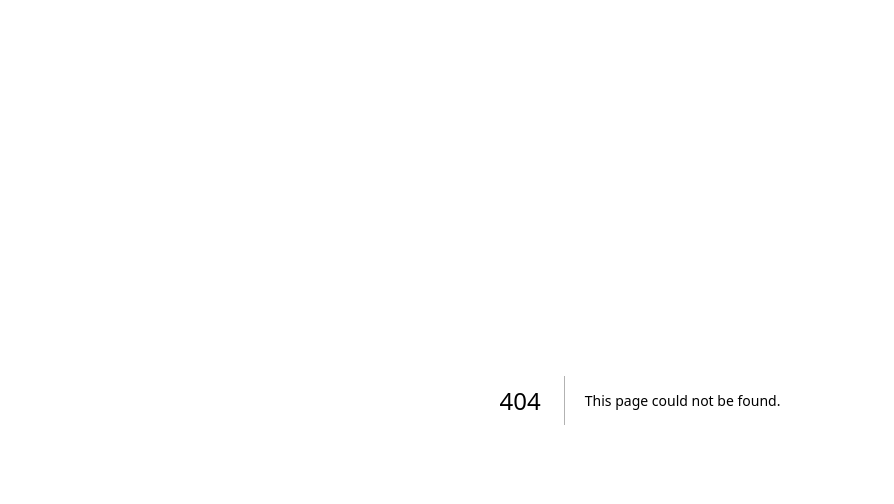
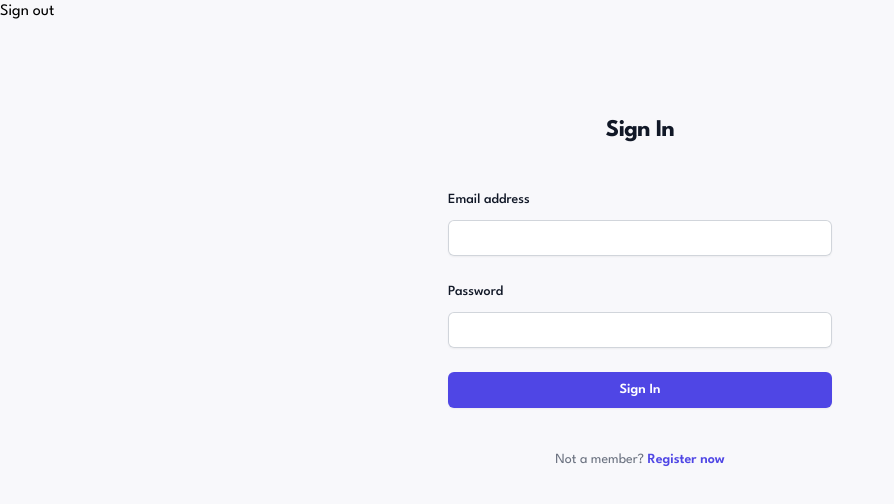
Before and after one commit to ryanguyen206/invoice-app, a Next.js app: page /sign-in in a window 1280 px wide. Before the commit this address had no page. Shown: the top 504 px of the page, without its empty margins (0-894 px from the left). Built offline with nearby package versions, Linux system fonts and the light colour scheme; no server answers.

Commit message:
add redrect and protected pages

```diff
--- a/app/api/auth/[...nextauth].ts
+++ b/app/api/auth/[...nextauth]/route.ts
@@ -10,12 +10,14 @@ export const authOptions: NextAuthOptions = {
   adapter: PrismaAdapter(prisma),
   providers: [
     CredentialsProvider({
-      name: 'credentials',
+      id:'credentials',
+      name: 'Credentials',
       credentials: {
         email: { label: 'email', type: 'text' },
         password: { label: 'password', type: 'password' }
       },
       async authorize(credentials) : Promise<any> {
+
         if (!credentials?.email || !credentials?.password) {
           throw new Error('Invalid credentials');
         }
@@ -41,19 +43,33 @@ export const authOptions: NextAuthOptions = {
 
         return user;
       }
-    })
+    }
+    )
   ],
+  callbacks: {
+    async redirect({ url, baseUrl }) {
+      // Allows relative callback URLs
+      if (url.startsWith("/")) return `${baseUrl}${url}`;
+      // Allows callback URLs on the same origin
+      else if (new URL(url).origin === baseUrl) return url;
+      // Redirect to the provided callback URL if it is a sign-out operation
+      else if (url.includes('/sign-out')) return '/sign-in';
+      // Fallback to the base URL
+      return baseUrl;
+    }
+  },
+
   debug: process.env.NODE_ENV === 'development',
   session: {
     strategy: 'jwt',
   },
-  pages: {
-
+  pages:{
+    'signIn':'/sign-in'
   },
-  jwt: {
-    secret: process.env.NEXTAUTH_JWT_SECRET,
-  },
-  secret: process.env.AUTH_SECRET,
+  // jwt: {
+  //   secret: process.env.NEXTAUTH_JWT_SECRET,
+  // },
+  secret: process.env.NEXTAUTH_SECRET,
 };
 
 const handler = NextAuth(authOptions)
--- a/app/layout.tsx
+++ b/app/layout.tsx
@@ -2,6 +2,10 @@ import type { Metadata } from "next";
 import { League_Spartan } from "next/font/google";
 import "./globals.css";
 import { Toaster } from "react-hot-toast";
+import { getServerSession } from "next-auth";
+import SessionProvider  from "../components/SessionProvider"
+import { authOptions } from "./api/auth/[...nextauth]/route";
+import Navbar from "@/components/Navbar";
 
 const leage_spartan = League_Spartan({ subsets: ["latin"] });
 
@@ -10,18 +14,27 @@ export const metadata: Metadata = {
   description: "Create and manage invoices efficently!",
 };
 
-export default function RootLayout({
+export default async function RootLayout({
   children,
 }: Readonly<{
   children: React.ReactNode;
 }>) {
+
+  const session = await getServerSession(authOptions)
   return (
+
+
+
     <html lang="en">
-
-      <body className={leage_spartan.className}>
+  <body className={`${leage_spartan.className} h-screen bg-bg_light`}>
         <Toaster position="top-center" />
-        {children}
-      </body>
+        <Navbar/>
+        <SessionProvider session={session}>
+          <div className="container h-full mx-auto xl:px-30 max-w-6xl">
+            {children}
+          </div>
+        </SessionProvider>
+    </body>
     </html>
   );
 }
--- a/app/page.tsx
+++ b/app/page.tsx
@@ -1,12 +1,29 @@
-
 import Image from "next/image";
 import { registerUser } from "@/actions/registerAction";
 import RegisterForm from "@/components/Forms/RegisterForm";
+import { getServerSession } from "next-auth";
+import { authOptions } from "./api/auth/[...nextauth]/route";
+import { redirect } from "next/navigation";
+
 
 export default async function Home() {
+  const session = await getServerSession()
+
+  if (!session || !session.user){
+    return <p>You are not authorized here</p>
+  }
+
+
   return (
-    <main className="flex min-h-screen flex-col items-center justify-between p-24">
-        Home@!
+    <main className="border mt-20 flex justify-between items-center">
+        <div>
+          <h1 className="text-3xl font-bold tracking-tighter">Invoices</h1>
+          <p className="text-text-500">There are 8 invoices</p>
+        </div>
+        <div>
+          <button>New invoice</button>
+        </div>
+        <p>Hi {session?.user?.email}</p>
     </main>
   );
 }
--- /dev/null
+++ b/app/sign-in/page.tsx
@@ -0,0 +1,20 @@
+import LoginForm from '@/components/Forms/LoginForm'
+import { getServerSession } from 'next-auth'
+import { redirect } from 'next/navigation'
+import React from 'react'
+
+
+const SignIn = async () => {
+  const session = await getServerSession()
+  if (session) {
+    redirect('/')
+  }
+
+  return (
+    <div>
+        <LoginForm/>
+    </div>
+  )
+}
+
+export default SignIn
--- /dev/null
+++ b/components/Forms/LoginForm.tsx
@@ -0,0 +1,105 @@
+"use client"
+import { signIn } from 'next-auth/react'
+import Link from 'next/link'
+import { useRouter } from 'next/navigation'
+import React, { useRef } from 'react'
+
+
+
+const LoginForm = () => {
+
+  const router = useRouter()
+  const emailRef = useRef<HTMLInputElement>(null);
+  const passwordRef = useRef<HTMLInputElement>(null);
+
+  const handleSubmit = (e: React.MouseEvent<HTMLButtonElement, MouseEvent>) => {
+    e.preventDefault()
+    const email = emailRef.current?.value;
+    const password = passwordRef.current?.value;
+    signIn('credentials', {
+      email:email,
+      password:password,
+      callbackUrl:'/'
+    })
+
+
+  }
+
+
+
+  return (
+    <div className="flex min-h-full flex-1 flex-col justify-center px-6 py-12 lg:px-8">
+    <div className="sm:mx-auto sm:w-full sm:max-w-sm">
+      <h2 className="mt-10 text-center text-2xl font-bold leading-9 tracking-tight text-gray-900">
+            Sign In
+      </h2>
+    </div>
+
+    <div className="mt-10 sm:mx-auto sm:w-full sm:max-w-sm">
+      <form className="space-y-6"
+       >
+        <div>
+          <label htmlFor="email" className="block text-sm font-medium leading-6 text-gray-900">
+            Email address
+          </label>
+          <div className="mt-2">
+            <input
+              id="email"
+              name="email"
+              type="email"
+              autoComplete="email"
+              required
+              ref={emailRef}
+              className="block w-full rounded-md border-0 py-1.5 px-2 text-gray-900 shadow-sm ring-1 ring-inset ring-gray-300 placeholder:text-gray-400 focus:ring-2 focus:ring-inset focus:ring-indigo-600 sm:text-sm sm:leading-6"
+            />
+          </div>
+        </div>
+
+
+        <div>
+          <div className="flex items-center justify-between">
+            <label htmlFor="password" className="block text-sm font-medium leading-6 text-gray-900">
+              Password
+            </label>
+            {/* <div className="text-sm">
+              <a href="#" className="font-semibold text-indigo-600 hover:text-indigo-500">
+                Forgot password?
+              </a>
+            </div> */}
+          </div>
+          <div className="mt-2">
+            <input
+              id="password"
+              name="password"
+              type="password"
+              autoComplete="current-password"
+              required
+              ref={passwordRef}
+              className="block w-full rounded-md border-0 py-1.5 px-2 text-gray-900 shadow-sm ring-1 ring-inset ring-gray-300 placeholder:text-gray-400 focus:ring-2 focus:ring-inset focus:ring-indigo-600 sm:text-sm sm:leading-6"
+            />
+          </div>
+        </div>
+
+        <div>
+          <button
+            type="submit"
+            className="flex w-full justify-center rounded-md bg-indigo-600 px-3 py-1.5 text-sm font-semibold leading-6 text-white shadow-sm hover:bg-indigo-500 focus-visible:outline focus-visible:outline-2 focus-visible:outline-offset-2 focus-visible:outline-indigo-600"
+            onClick= {(e) => handleSubmit(e)}
+          >
+            Sign In
+          </button>
+        </div>
+      </form>
+
+      <p className="mt-10 text-center text-sm text-gray-500">
+        Not a member?{' '}
+        <Link href="/register" className="font-semibold leading-6 text-indigo-600 hover:text-indigo-500">
+          Register now
+        </Link>
+      </p>
+    </div>
+  </div>
+  )
+}
+
+export default LoginForm
--- /dev/null
+++ b/components/Navbar.tsx
@@ -0,0 +1,14 @@
+'use client'
+import { signOut } from 'next-auth/react'
+import React from 'react'
+
+
+const Navbar = () => {
+  return (
+    <div>
+      <button onClick={() => signOut({callbackUrl:'/sign-in'})}>Sign out</button>
+    </div>
+  )
+}
+
+export default Navbar
--- /dev/null
+++ b/components/SessionProvider.ts
@@ -0,0 +1,3 @@
+"use client"
+import { SessionProvider } from "next-auth/react"
+export default SessionProvider
--- a/tailwind.config.ts
+++ b/tailwind.config.ts
@@ -18,13 +18,11 @@ const config: Config = {
         "purple_light":"#9277ff",
         "red":"#EC5757",
         "red_light":"#ff9797",
-        "light_bg":"#F8F8FB",
+        "bg_light":"#F8F8FB",
         "text-300":"#DFE3FA",
         "text-400":"#7E88C3",
         "text-500":"#888EB0"
-
-
-      }
+      },
     },
   },
   plugins: [],
```
Also changed, not shown: app/middleware.ts (added).
